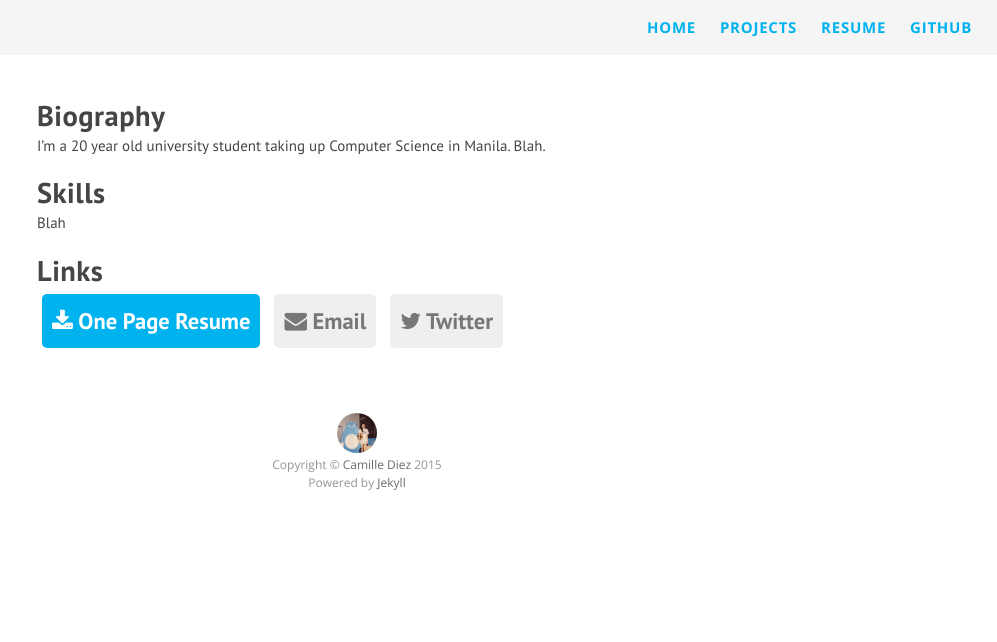
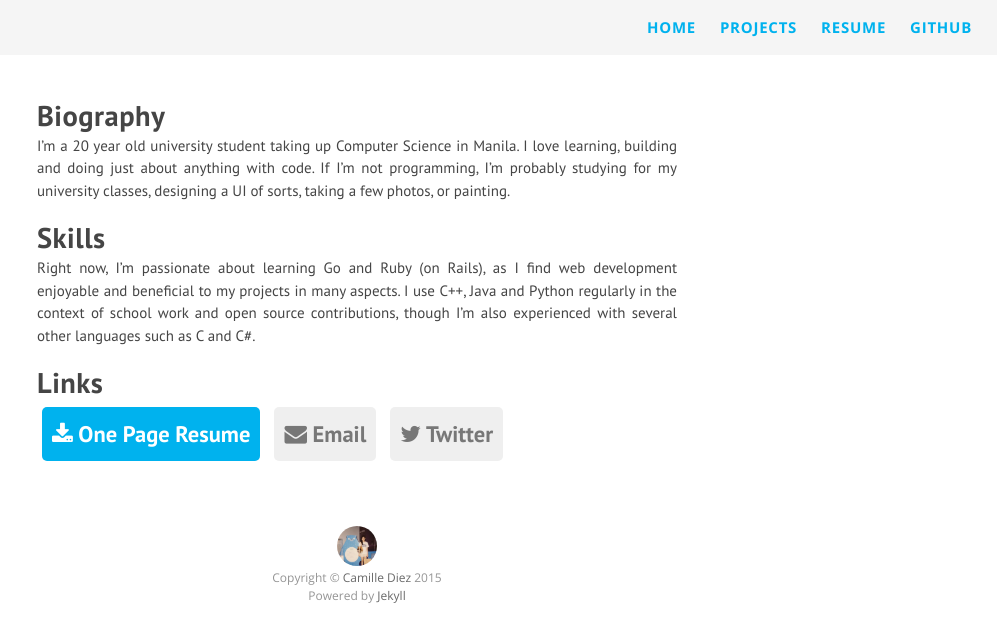
Before and after one commit to diezcami/diezcami.github.io, a Jekyll site: the page built from resume.markdown, in a window 1280 px wide. Shown: the top 642 px of the page, without its empty margins (283-1280 px from the left). Built offline with Jekyll 4.4.1, drawn with Linux system fonts in a browser that asks for light colours; nearby versions of some CDN libraries; Markdown is read by kramdown in place of the engine named in the settings.

Commit message:
Edited content

```diff
--- a/projects.markdown
+++ b/projects.markdown
@@ -4,6 +4,10 @@ title: Projects
 permalink: /projects/
 notitle: true
 ---
+# Projects
+Coming soon!
+
+<p style="display: none">
 # Major Projects
 * **Project A**: Cum sociis natoque penatibus et magnis dis parturient montes, nascetur ridiculus mus. Class aptent taciti sociosqu ad litora torquent per conubia nostra, per inceptos himenaeos.
 * **Project B**: Quisque consectetur aliquet maximus. Vivamus fringilla eget lacus eget finibus. Nullam bibendum ligula id pharetra viverra.
@@ -16,3 +20,4 @@ notitle: true
 
 # Contributions
 You can view a summary of my contributions to various open source projects [here](#)!
+</p>
--- a/resume.markdown
+++ b/resume.markdown
@@ -5,14 +5,14 @@ permalink: /resume/
 notitle: true
 ---
 # Biography
-I’m a 20 year old university student taking up Computer Science in Manila. Blah.
+I’m a 20 year old university student taking up Computer Science in Manila. I love learning, building and doing just about anything with code. If I'm not programming, I'm probably studying for my university classes, designing a UI of sorts, taking a few photos, or painting.
 
 # Skills
-Blah
+Right now, I'm passionate about learning Go and Ruby (on Rails), as I find web development enjoyable and beneficial to my projects in many aspects. I use C++, Java and Python regularly in the context of school work and open source contributions, though I'm also experienced with several other languages such as C and C#.
 
 # Links
 <div style="text-align: left">
-    <a class="resume" href="/blog/resources/content/resume.pdf" target="_blank">
+    <a class="resume" href="{{ site.baseurl }}/resources/content/resume.pdf" target="_blank">
       <i class="fa fa-download"></i> One Page Resume
     </a>
     <a class="link" href="mailto:diezcami@gmail.com" target="_blank">
@@ -21,4 +21,8 @@ Blah
     <a class="link" href='http://twitter.com/diezcamille' target="_blank">
       <i class="fa fa-twitter"></i> Twitter
     </a>
+<!-- REMOVE WHEN URL CHANGES
+    <a class="link" href='http://diezcami.vsco.co' target="_blank">
+      <i class="fa fa-camera"></i> VSCO
+    </a> -->
 </div>
```
Also changed, not shown: 1 other file.
